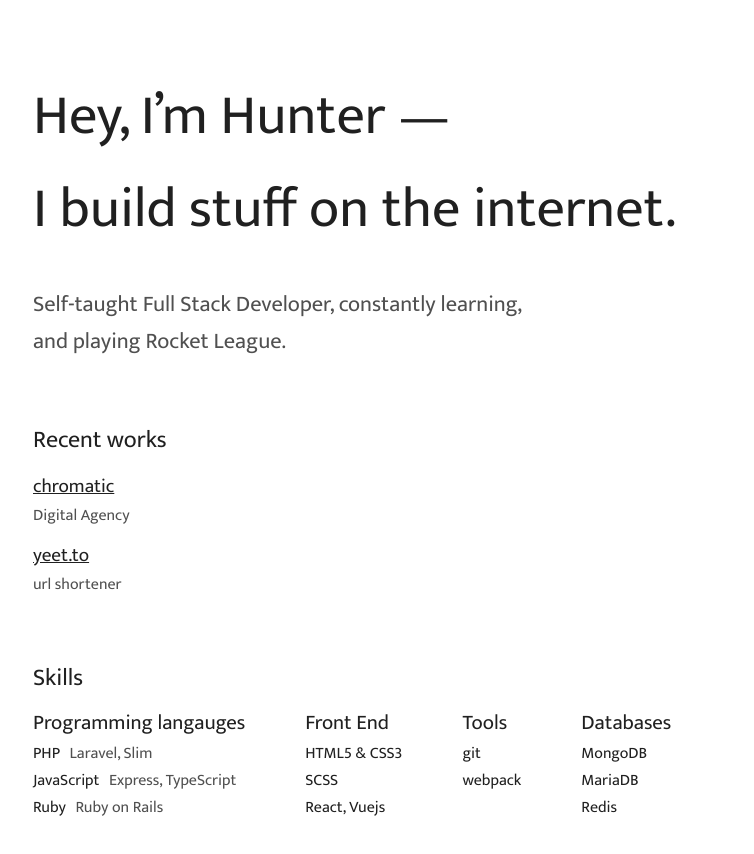
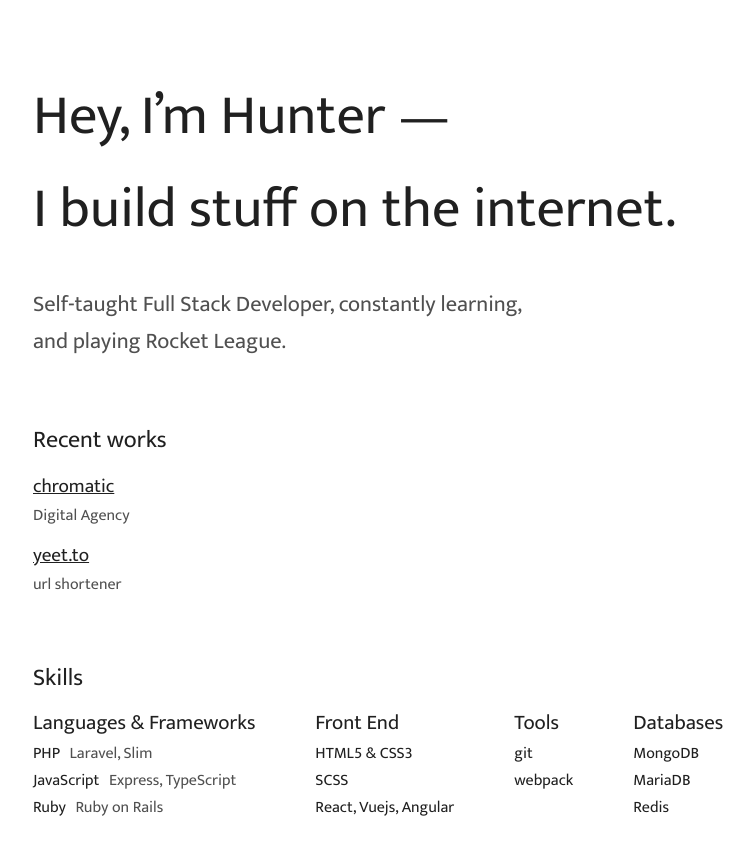
Before and after one commit to HKeca/portfolio2, a plain HTML site: page index.html in a window 1280 px wide. Shown: the whole page, without its empty margins (87-841 px from the left). Drawn offline with Linux system fonts and the light colour scheme.

Commit message:
Fix typo

```diff
--- a/index.html
+++ b/index.html
@@ -40,7 +40,7 @@
             <h2>Skills</h2>
             <div class="skills-container">
                 <ul class="skills-list">
-                    <h3>Programming langauges</h3>
+                    <h3>Languages & Frameworks</h3>
                     <li>
                         PHP <span class="skills-framework">Laravel, Slim</span>
                     </li>
@@ -60,7 +60,7 @@
                         SCSS
                     </li>
                     <li>
-                        React, Vuejs
+                        React, Vuejs, Angular
                     </li>
                 </ul>
                 <ul class="skills-list">
```
